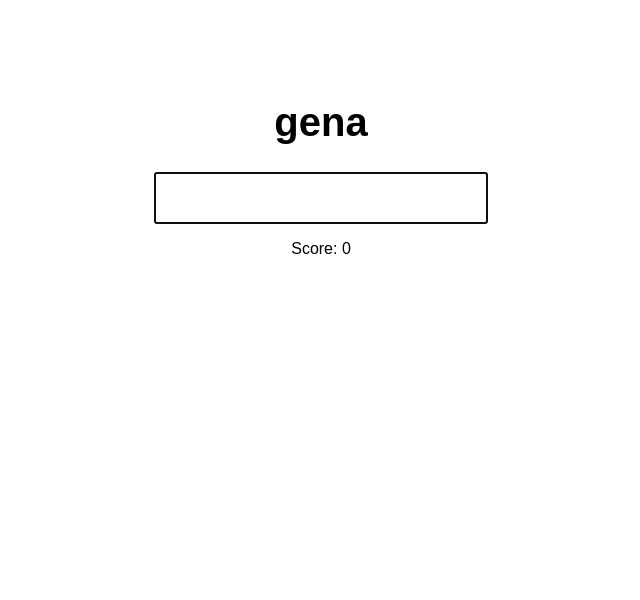
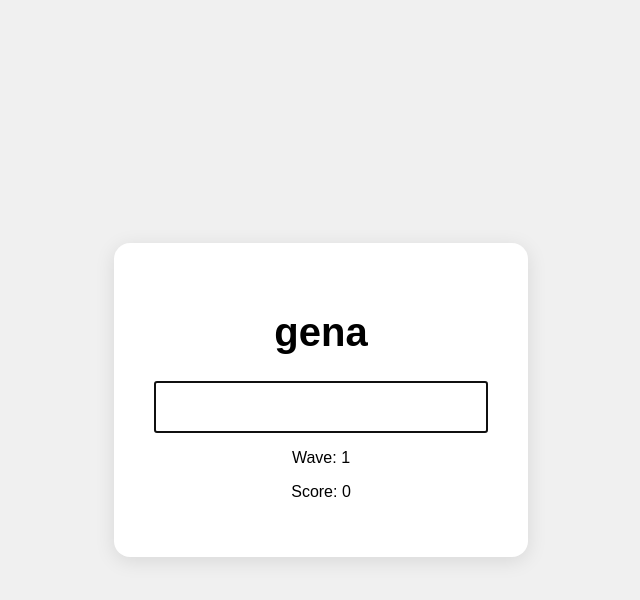
Before and after one commit to led980/textgame, a plain HTML site: page index.html in a window 1280 px wide. Shown: the whole page, without its empty margins (319-959 px from the left). Drawn offline with Linux system fonts and the light colour scheme.

Commit message:
Добавил волны, анимацию и звуковой эффект

```diff
--- a/index.html
+++ b/index.html
@@ -7,9 +7,11 @@
     <title>TextGame</title>
 </head>
 <body>
+    <div id="wave-banner"></div>
     <div id="game">
         <h1 id="word">word</h1>
         <input type="text" id="input" autofocus />
+        <p id="wave">Wave: 1</p>
         <p>Score: <span id="score">0</span></p>
     </div>
 
--- a/script.js
+++ b/script.js
@@ -1,10 +1,14 @@
 const words = ["keyboard", "javascript", "banana", "mountain", "sunshine","alex","gena","coding","artur","gay","pososi"];
 let currentWord = "";
 let score = 0;
+let wave = 1;
+let timePerWave = 15*1000 // 15 sec for now
 
 const wordElement = document.getElementById("word");
 const input = document.getElementById("input");
 const scoreElement = document.getElementById("score");
+const waveElement = document.getElementById("wave");
+const waveSound = new Audio('sounds/next-wave.mp3');
 
 function getRandomWord() {
   return words[Math.floor(Math.random() * words.length)];
@@ -24,4 +28,29 @@ input.addEventListener("input", () => {
   }
 });
 
+function animateWaveBanner() {
+  const banner = document.getElementById("wave-banner");
+  banner.textContent = `🌊 Wave ${wave}!`;
+  banner.style.opacity = 1;
+  banner.style.transform = "translate(-50%, -50%) scale(1.2)";
+
+  setTimeout(() => {
+    banner.style.opacity = 0;
+    banner.style.transform = "translate(-50%, -50%) scale(1)";
+  }, 2000);
+}
+
+function startWave() {
+  waveElement.textContent = `Wave: ${wave}`;
+  console.log(`Началась волна ${wave}`);
+  waveSound.play();
+  animateWaveBanner();
+  setTimeout(() => {
+    wave++;
+    startWave();
+    // Можно менять сложность: скорость, сложность слов и т.д.
+  }, timePerWave);
+}
+
 showNewWord();
+startWave();
--- a/style.css
+++ b/style.css
@@ -1,7 +1,21 @@
+body, html {
+  height: 100%;
+  margin: 0;
+}
+body {
+  display: flex;
+  justify-content: center;
+  align-items: center;
+  background-color: #f0f0f0;
+  font-family: sans-serif;
+}
 #game {
     font-family: sans-serif;
     text-align: center;
-    margin-top: 100px;
+    background: white;
+    padding: 40px;
+    border-radius: 16px;
+    box-shadow: 0 4px 20px rgba(0,0,0,0.1); /* Тип 3д немного*/
   }
   #word {
     font-size: 40px;
@@ -10,3 +24,17 @@
     font-size: 24px;
     padding: 10px;
   }
+
+  #wave-banner {
+    position: fixed; /* Чтобы всегда был на своём месте несмотря на прокрутку страницы*/
+    top: 20%;
+    left: 50%;
+    transform: translate(-50%, -50%); /* Идеально выровнить по центру*/
+    font-size: 48px;
+    color: #00aaff;
+    font-weight: bold;
+    opacity: 0;
+    transition: opacity 0.4s, transform 0.4s; /* Плавное появление и уход*/
+    pointer-events: none; /* Чтобы с банером нельзя было никак взаимодействовать*/
+    z-index: 999; /* Чтобы банер был поверх всего (слои)*/
+  }
```
Also changed, not shown: 1 other file.
